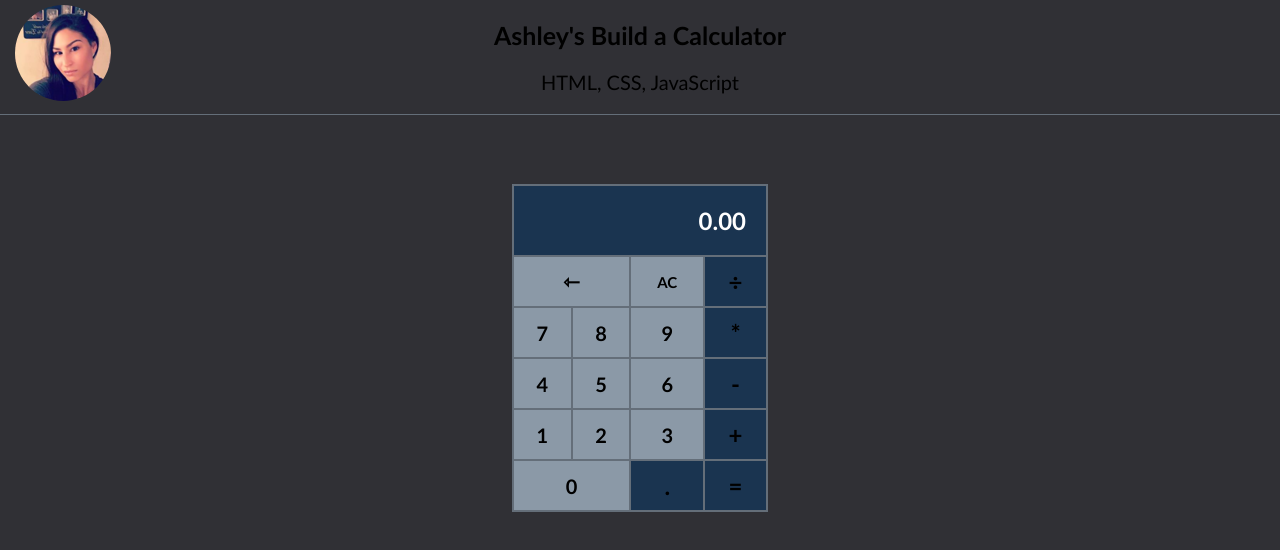
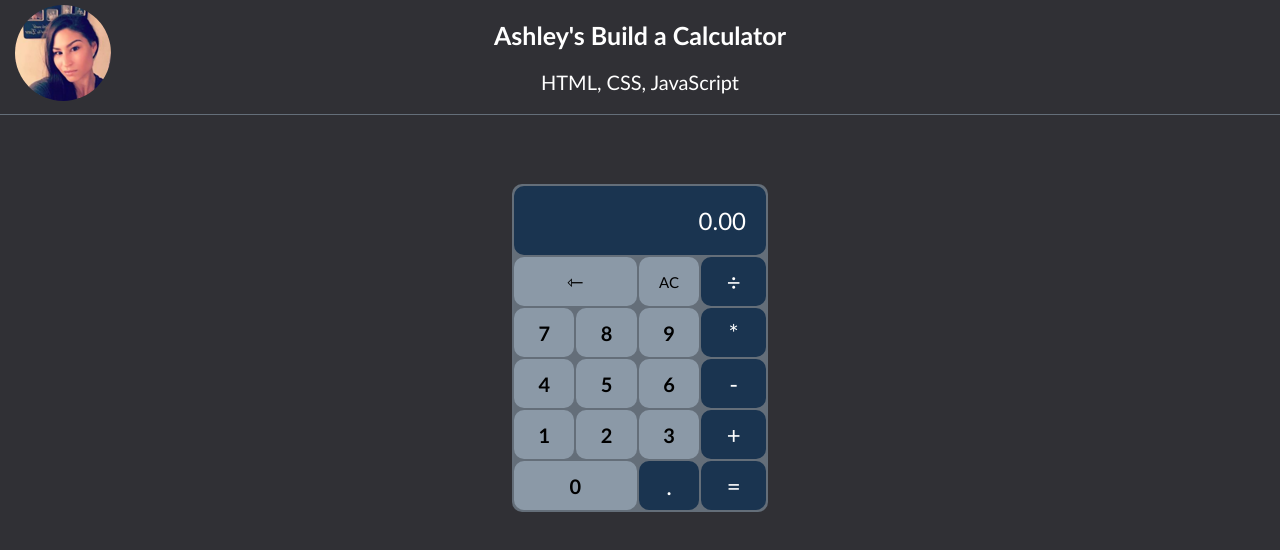
Before and after one commit to ashleymazzonna/Calculator, a plain HTML site: page index.html in a window 1280 px wide. Drawn offline with Linux system fonts and the light colour scheme.

Commit message:
update and change styles

```diff
--- a/style.css
+++ b/style.css
@@ -34,6 +34,7 @@ h1 {
 
 p { font-size: 2rem; }
 
+.answer, p, h1, .operator-btn { color: white; }
 /* Contains the Calculator */
 table {
     background-color: rgb(100, 110, 121);
@@ -44,13 +45,14 @@ table {
 
 td {
     font-size: 2rem;
-    font-weight: 600;
     cursor: pointer;
     padding: 1rem;
     background-color: rgb(139, 153, 167);
     margin: 1rem auto;
     max-width: 0.06667; }
+table, td { border-radius: 10px; }
 
+.number-btn { font-weight: 600; }
 #equals {
     border-top: none;}
 
@@ -59,7 +61,6 @@ td {
     cursor: none;
     border-bottom: none;
     background-color:rgb(26, 52, 80);
-    color: white;
     padding: 2rem;
     font-size: 2.4rem; }
 
@@ -68,7 +69,8 @@ td {
     background-color: rgb(26, 52, 80); }
 
 #clear-btn {
-    font-size: 1.5rem; }
+    font-size: 1.5rem;
+    padding: 0 }
 
 .btn:hover {
     background-color: rgb(104, 115, 126);
```
Also changed, not shown: index.html (+5 -4 lines).
